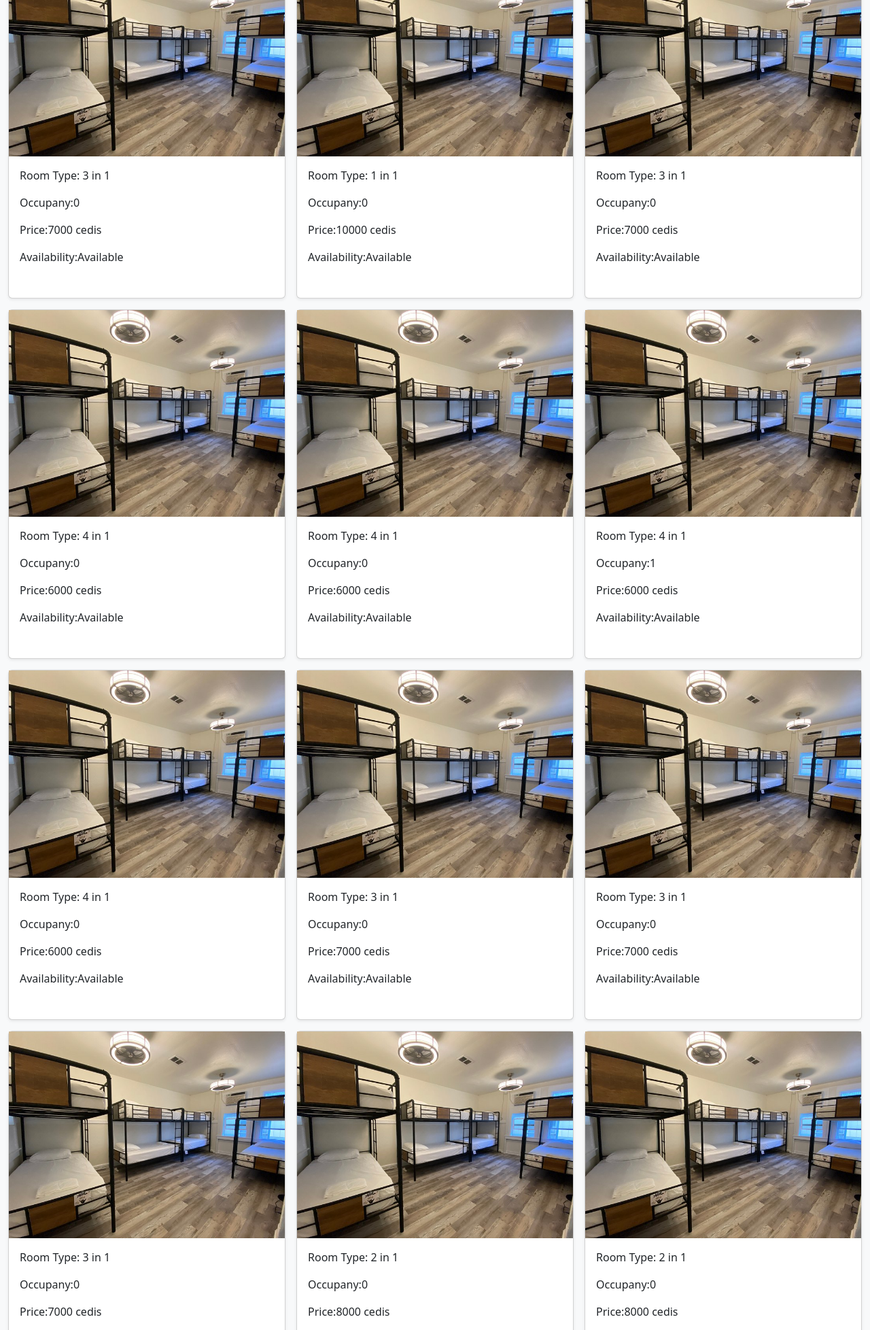
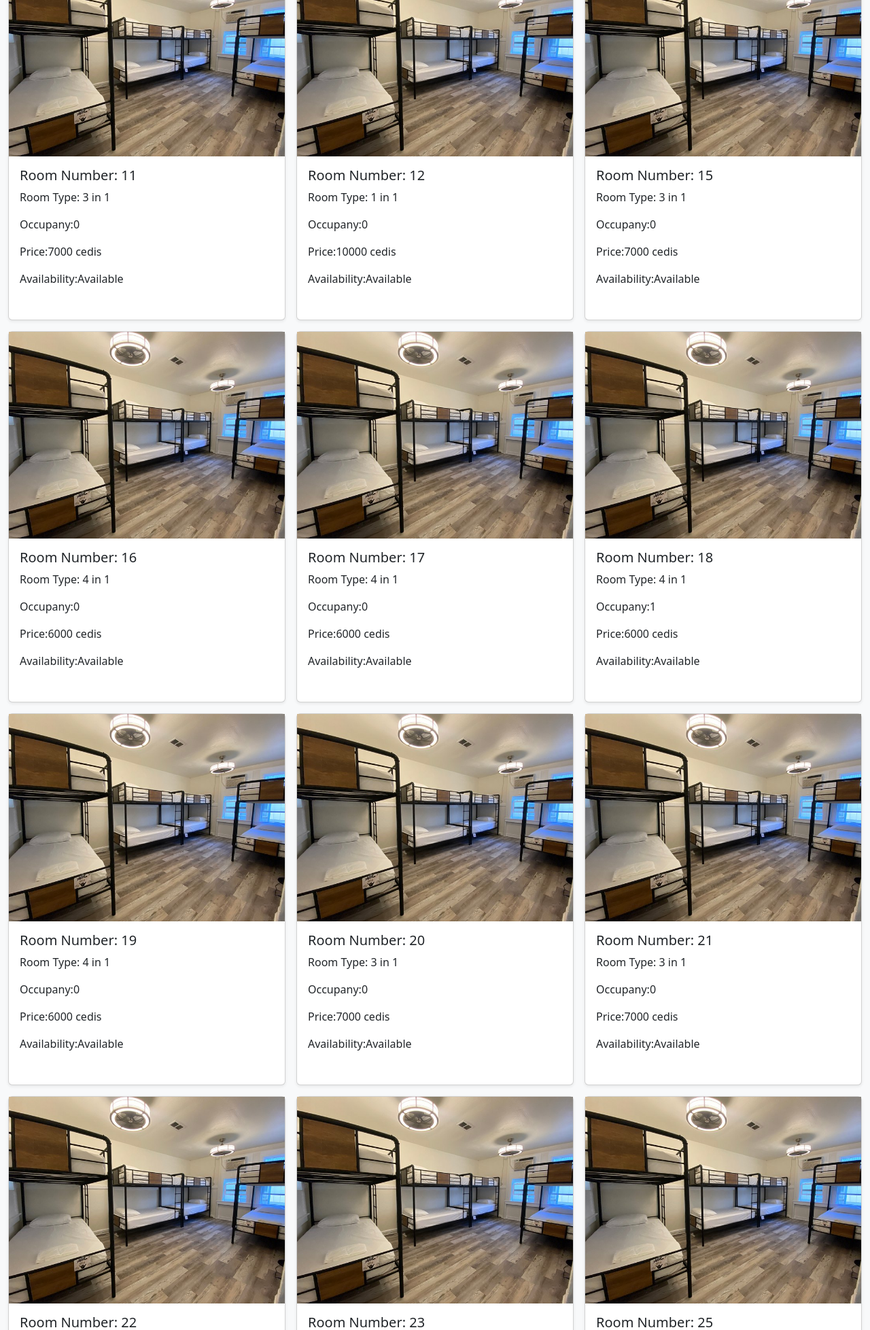
Before and after one commit to Iddrissmus/hostel, a Django app: page / in a window 1280 px wide. Shown: the part 678-2634 px from the top of the page at 68% size. Run offline with Django 4.2, Linux system fonts and the light colour scheme; data comes from the database, SQL or seed files in the repository.

Commit message:
fixed room id display with the homepage

```diff
--- a/room/templates/base.html
+++ b/room/templates/base.html
@@ -78,7 +78,7 @@
                       {% load static %}
                       <img src="{% static 'images/listings_image.jpg'%}" alt="">
                       <div class="card-body">
-                        {% comment %} <h5 class="card-title">Room Number: {{room.pk}}</h5> {% endcomment %}
+                        <h5 class="card-title">Room Number: {{room.id}}</h5>
                           <p class="card-text">Room Type: {{room.room_type}}</p>
                           <p class="card-text">Occupany:{{room.occupancy}}</p>
                           <p class="card-text">Price:{{room.price}} cedis</p>
--- a/room/views.py
+++ b/room/views.py
@@ -29,19 +29,19 @@ def home(request):
         # print(rooms)
         # for r in rooms:
             # print(r.availability)
-        room_data = [
-            {
-            'room_type': room.room_type,
-            'occupancy': room.occupancy,
-            'price': room.price,
-            'availability': room.availability
-            }
-            for room in rooms
-        ]
+        # room_data = [
+        #     {
+        #     'room_type': room.room_type,
+        #     'occupancy': room.occupancy,
+        #     'price': room.price,
+        #     'availability': room.availability
+        #     }
+        #     for room in rooms
+        # ]
     except Exception as e:
         print(f"An error occurred : {e}")
-        room_data = []
-    return render(request, 'base.html', {'room_data': room_data})
+        # room_data = []
+    return render(request, 'base.html', {'room_data': rooms})
 
 def details(request, room_id):
     try:
```
